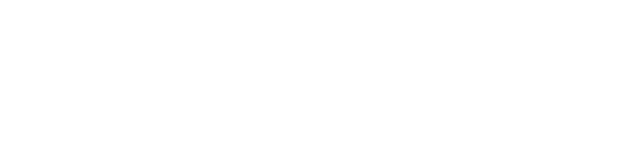
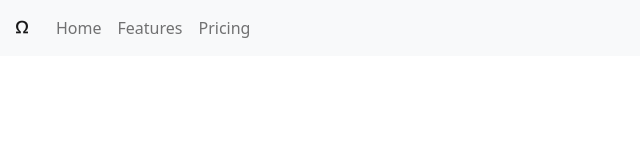
Before and after one commit to JakeCarp/checkpoint-one, a plain HTML site: page index.html in a window 1280 px wide. Shown: the whole page, without its empty margins (0-640 px from the left). Drawn offline with nearby package versions, Linux system fonts and the light colour scheme.

Commit message:
navbar added

```diff
--- a/assets/style.css
+++ b/assets/style.css
@@ -0,0 +1,3 @@
+body{
+    min-height: 100vh;
+}
--- a/index.html
+++ b/index.html
@@ -7,18 +7,46 @@
     <meta name="viewport" content="width=device-width, initial-scale=1.0">
     <link href="https://cdn.jsdelivr.net/npm/bootstrap@5.1.2/dist/css/bootstrap.min.css" rel="stylesheet"
         integrity="sha384-uWxY/CJNBR+1zjPWmfnSnVxwRheevXITnMqoEIeG1LJrdI0GlVs/9cVSyPYXdcSF" crossorigin="anonymous">
-    <link href="https://fonts.googleapis.com/css2?family=Roboto+Condensed:ital,wght@1,300&display=swap"
-        rel="stylesheet">
+    <link rel='stylesheet' href='https://cdn.jsdelivr.net/npm/@mdi/font@5.9.55/css/materialdesignicons.min.css'>
     <link rel="stylesheet" href="https://cdnjs.cloudflare.com/ajax/libs/font-awesome/5.15.3/css/all.min.css"
         integrity="sha512-iBBXm8fW90+nuLcSKlbmrPcLa0OT92xO1BIsZ+ywDWZCvqsWgccV3gFoRBv0z+8dLJgyAHIhR35VZc2oM/gI1w=="
         crossorigin="anonymous" />
     <link href="https://fonts.googleapis.com/css2?family=Noto+Sans+JP:wght@700&display=swap" rel="stylesheet">
     <link rel="stylesheet" href="/assets/style.css">
-    <title>Clone of something eh</title>
+    <title>Omega Mock</title>
 </head>
 
 <body>
-
+    <header class="container-fluid p-0">
+        <nav class="navbar navbar-expand-lg navbar-light bg-light sticky-top">
+            <div class="container-fluid">
+                <a class="navbar-brand" href="#">
+                    <i class="mdi mdi-omega"></i>
+                </a>
+                <button class="navbar-toggler" type="button" data-bs-toggle="collapse" data-bs-target="#navbarNav"
+                    aria-controls="navbarNav" aria-expanded="false" aria-label="Toggle navigation">
+                    <span class="navbar-toggler-icon"></span>
+                </button>
+                <div class="collapse navbar-collapse" id="navbarNav">
+                    <ul class="navbar-nav">
+                        <li class="nav-item">
+                            <a class="nav-link" aria-current="page" href="#">Home</a>
+                        </li>
+                        <li class="nav-item">
+                            <a class="nav-link" href="#">Features</a>
+                        </li>
+                        <li class="nav-item">
+                            <a class="nav-link" href="#">Pricing</a>
+                        </li>
+                    </ul>
+                </div>
+            </div>
+        </nav>
+    </header>
+    <main class="container-fluid">
+    </main>
+    <footer class="container-fluid">
+    </footer>
 </body>
 
 </html>
```
